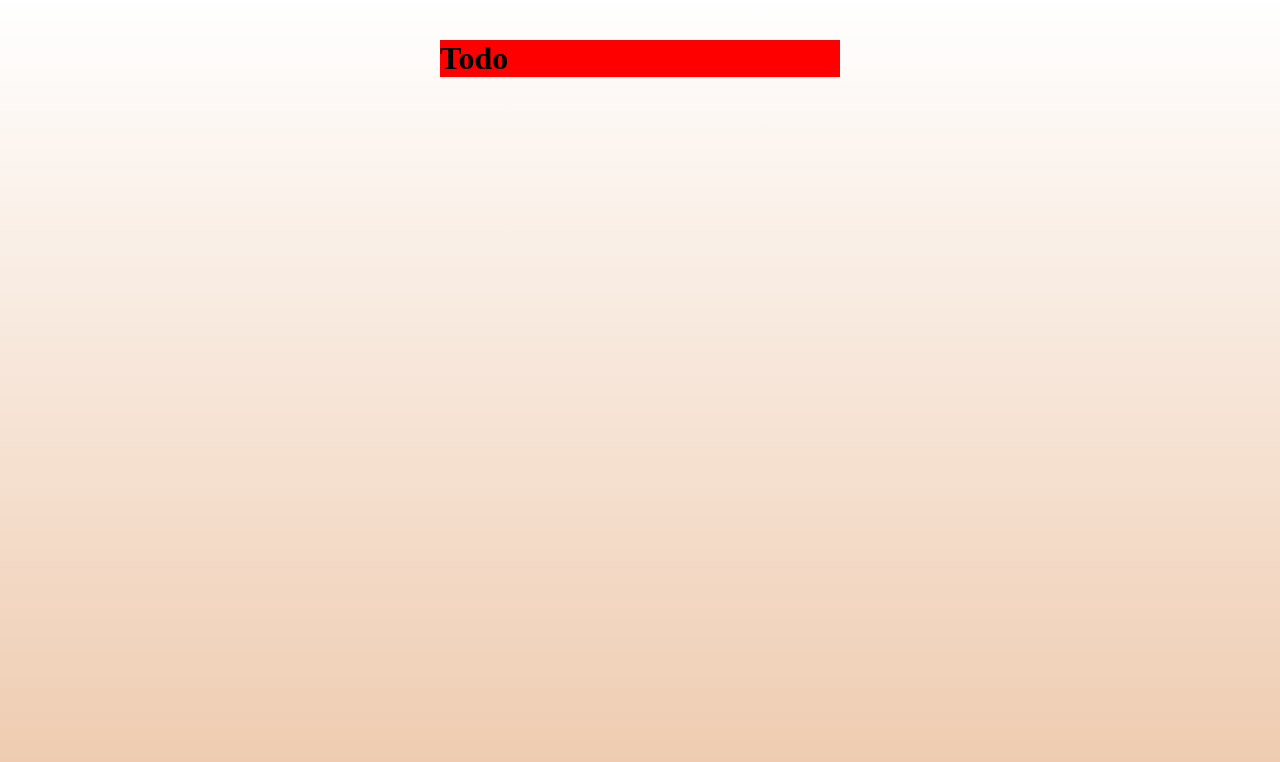
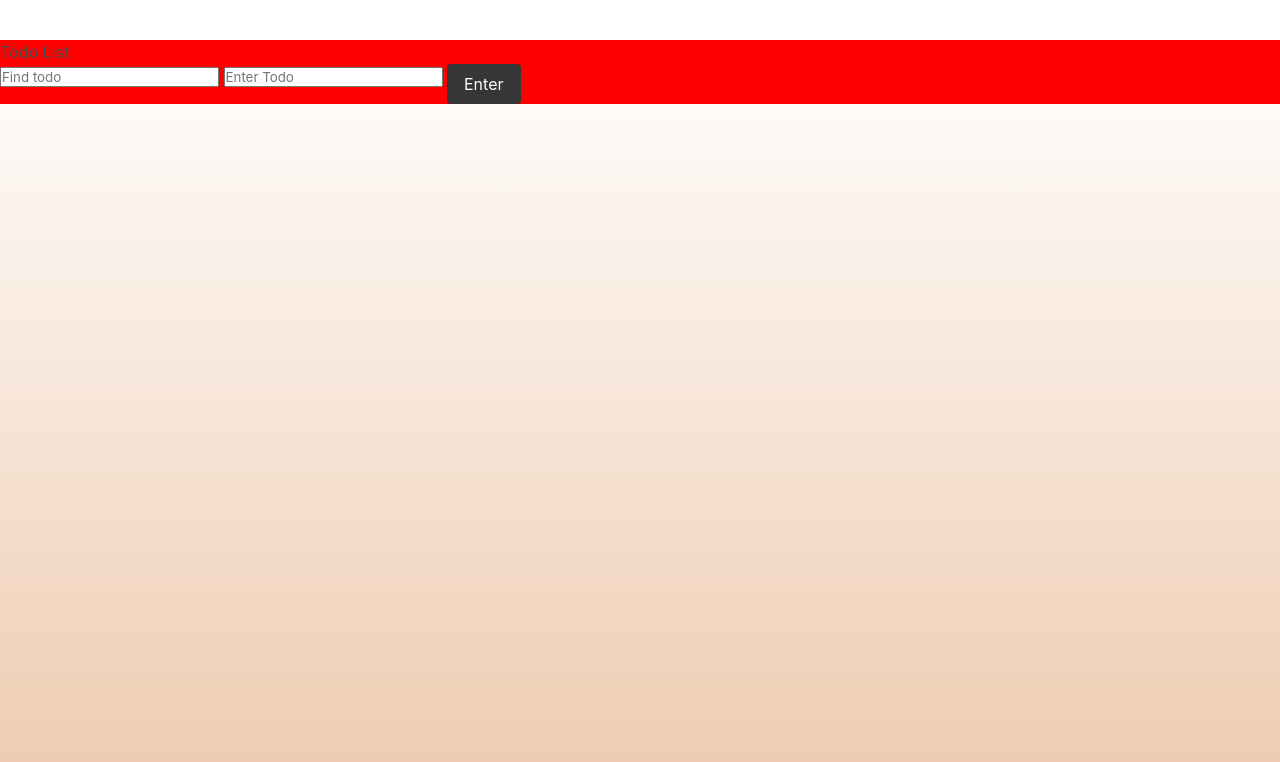
Before and after one commit to Rayhan1998/TodoList, a plain HTML site: page index.html in a window 1280 px wide. Drawn offline with nearby package versions, Linux system fonts and the light colour scheme.

Commit message:
added elements

```diff
--- a/index.html
+++ b/index.html
@@ -5,15 +5,24 @@
     <meta name="viewport" content="width=device-width, initial-scale=1.0" />
     <meta http-equiv="X-UA-Compatible" content="ie=edge" />
     <link rel="stylesheet" href="style.css" />
+    <link
+      rel="stylesheet"
+      href="https://cdnjs.cloudflare.com/ajax/libs/bulma/0.9.0/css/bulma.min.css"
+    />
     <title>Document</title>
   </head>
   <body>
-    <div class="container">
+    <div class="contain">
       <div class="todoListBody">
         <div class="banner">
-          <div class="todoListContainer">
-            <h1>Todo</h1>
-          </div>
+          <h1>Todo List</h1>
+        </div>
+        <div class="todoListContainer"></div>
+        <div class="todo-inputs">
+          <input type="text" name="" class="filterTodo" placeholder="Find todo"
+          / >
+          <input type="text" class="addTodo" placeholder="Enter Todo" />
+          <button class="button is-dark">Enter</button>
         </div>
       </div>
     </div>
```
